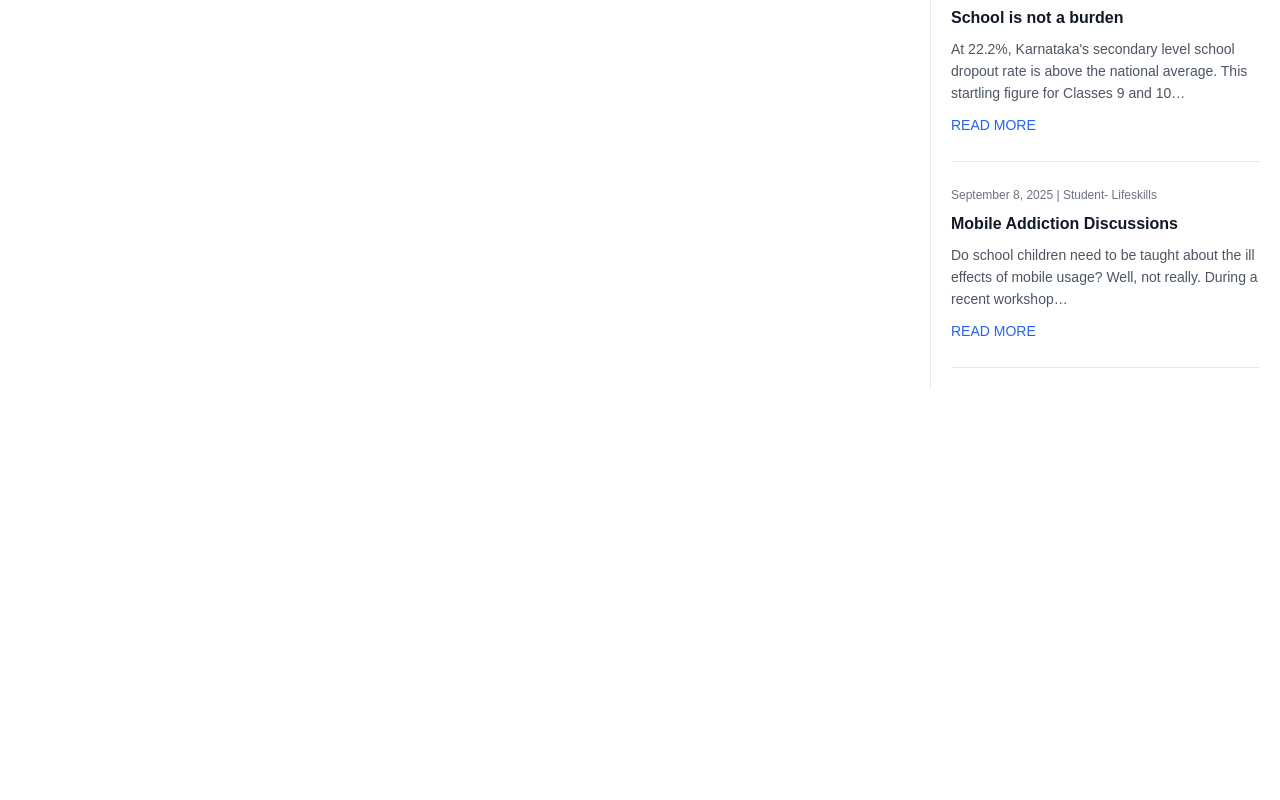
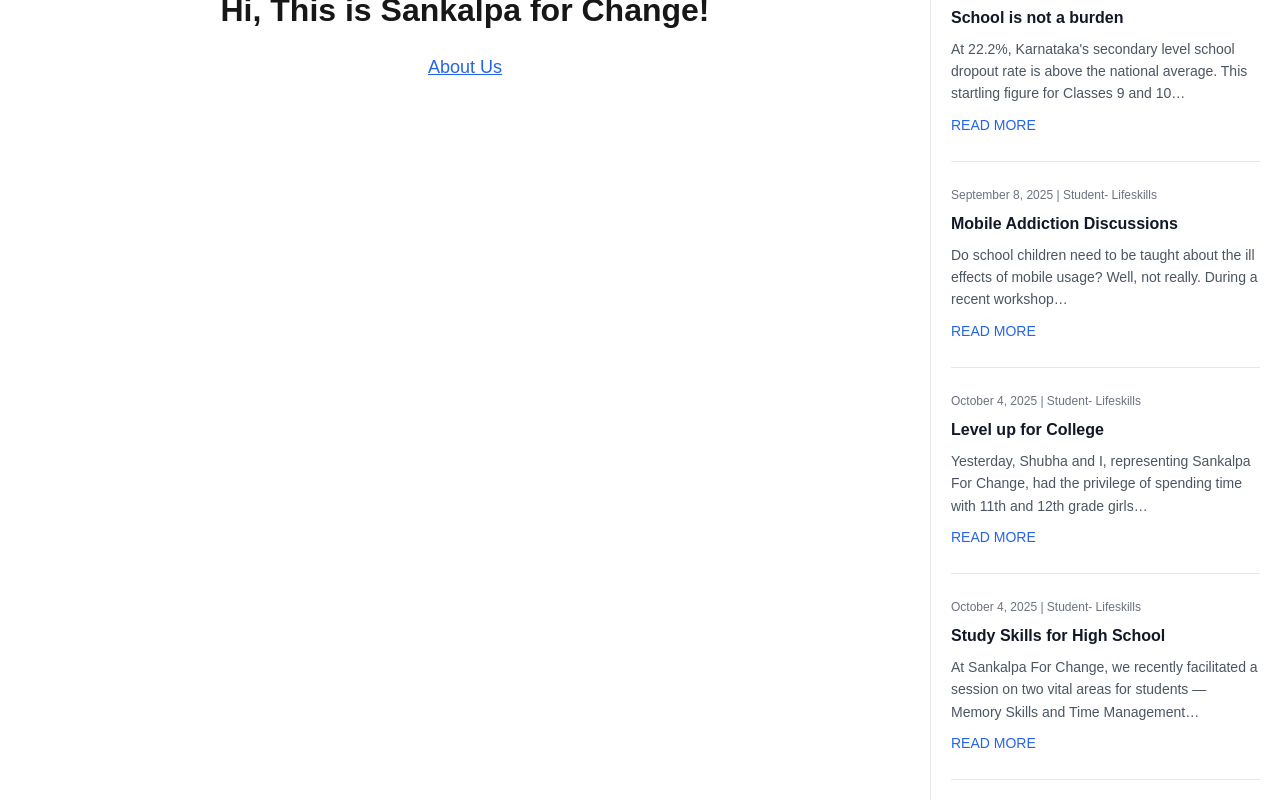
Before and after one commit to aniruddhballal/sankalpaforchange, a Next.js app: page / in a window 1280 px wide. Shown: the part 810-1610 px from the top of the page. Before the commit the page ends 1198 px from the top, so only its background shows below. Built offline with nearby package versions, Linux system fonts and the light colour scheme.

Commit message:
feat(posts): add two new blog posts
- Add 'Level up for College' post with image
- Add 'Study Skills for High School' post with image

```diff
--- a/app/components/RecentPosts.tsx
+++ b/app/components/RecentPosts.tsx
@@ -37,6 +37,20 @@
     date: 'September 8, 2025',
     category: 'Student- Lifeskills',
     excerpt: 'Do school children need to be taught about the ill effects of mobile usage? Well, not really. During a recent workshop…'
+  },
+  {
+    id: 'level-up-for-college',
+    title: 'Level up for College',
+    date: 'October 4, 2025',
+    category: 'Student- Lifeskills',
+    excerpt: 'Yesterday, Shubha and I, representing Sankalpa For Change, had the privilege of spending time with 11th and 12th grade girls…'
+  },
+  {
+    id: 'study-skills-for-high-school',
+    title: 'Study Skills for High School',
+    date: 'October 4, 2025',
+    category: 'Student- Lifeskills',
+    excerpt: 'At Sankalpa For Change, we recently facilitated a session on two vital areas for students — Memory Skills and Time Management…'
   },
 ];
 
--- a/app/posts/[id]/page.tsx
+++ b/app/posts/[id]/page.tsx
@@ -165,6 +165,42 @@
 
 Because sometimes, the best lessons come from those we aim to teach.`
   },
+  'level-up-for-college': {
+    id: 'level-up-for-college',
+    title: 'Level up for College',
+    date: 'October 4, 2025',
+    category: 'Student- Lifeskills',
+    content: `<img src="/images/level up for college.jpeg" alt="Level up for College" style="width:100%; max-width:600px; height:auto; margin-bottom:20px;" />
+
+Yesterday, Shubha and I, representing Sankalpa For Change, had the privilege of spending time with 11th and 12th grade girls at a Government School in Mandya — talking about what it means to level up and take that step toward college.
+
+We explored:
+• Creative & critical thinking through hands-on activities
+• Role plays on how to handle negative peer pressure
+• Honest conversations on the risks of alcohol and the power of informed choices
+
+We closed with few challenging rope activities — that taught students that hope is real, and no challenge is impossible.
+
+What struck me most was the energy in the room — these young women are curious, bold, and eager to imagine bigger futures for themselves. By the end of the session, they walked away not just with helpline numbers, but also with a little more belief in themselves.
+
+Empowering girls through life skills is not just about education; it's about giving them tools to navigate choices, challenges, and opportunities with confidence.
+
+A heartfelt thanks to the school management and to Reshu Bhat for the support and encouragement that made this session meaningful.`
+  },
+  'study-skills-for-high-school': {
+    id: 'study-skills-for-high-school',
+    title: 'Study Skills for High School',
+    date: 'October 4, 2025',
+    category: 'Student- Lifeskills',
+    content: `<img src="/images/study skills for high school.jpeg" alt="Study Skills for High School" style="width:100%; max-width:600px; height:auto; margin-bottom:20px;" />
+
+At Sankalpa For Change, we recently facilitated a session on two vital areas for students — Memory Skills and Time Management — with our 8th and 9th graders.
+
+In the Memory Skills segment, we introduced the SQ3R technique (Survey, Question, Read, Recall, Review) and guided students in creating mind maps to organize and retain information better. The response was enthusiastic, with students realizing how these tools could make studying more structured and effective.
+
+In the Time Management activity, students created pie charts of their daily routines. This exercise gave them a visual picture of how they spend their time. A memorable moment was when one student noticed that her day was completely filled with tasks, leaving very little time for rest — a powerful insight into the need for balance.
+The session was practical, reflective, and impactful — helping students not just with academics, but with life skills they will carry forward.`
+  },
 };
 
 export default async function PostPage({ params }: { params: Promise<{ id: string }> }) {
```
Also changed, not shown: public/images/study skills for high school.jpeg (added).
